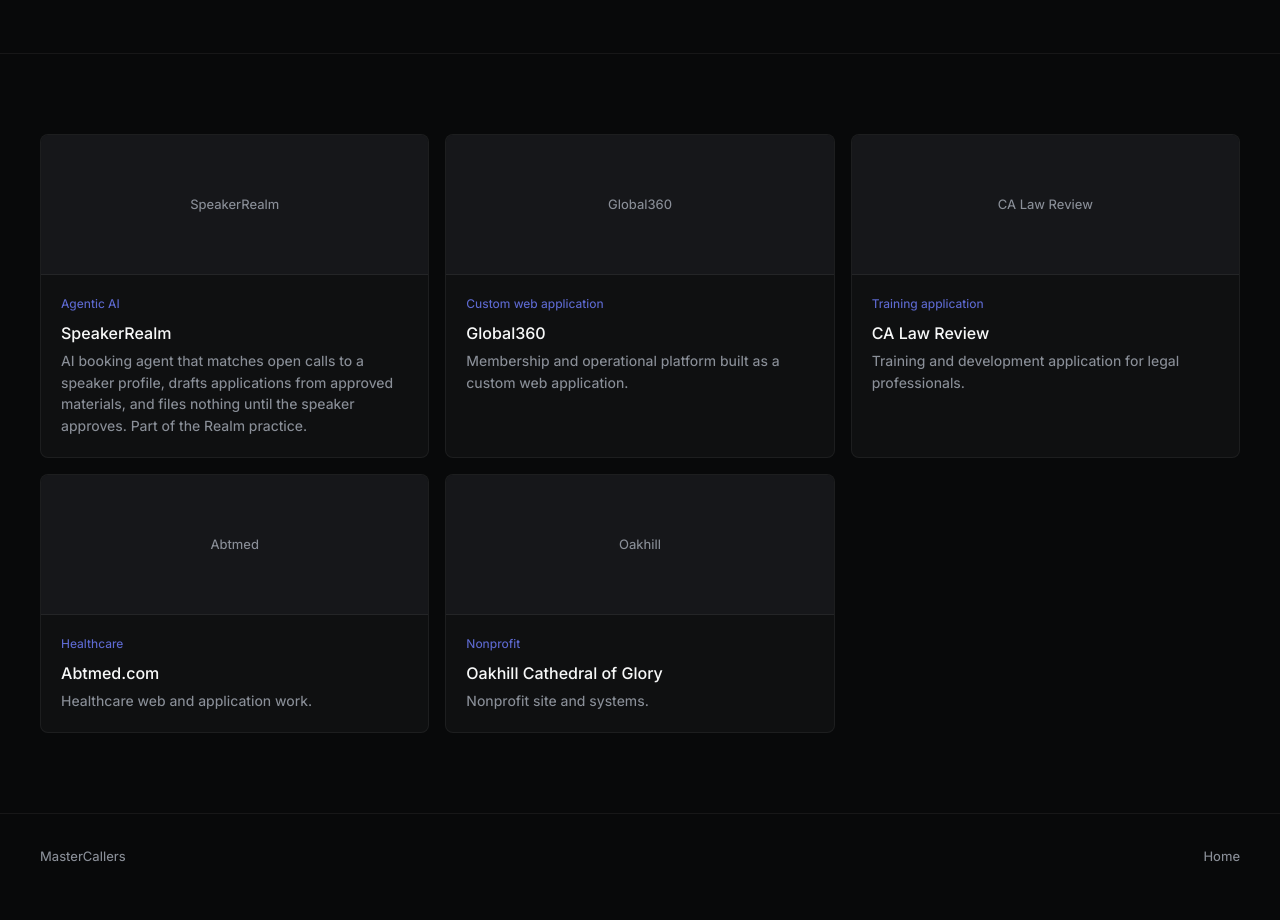
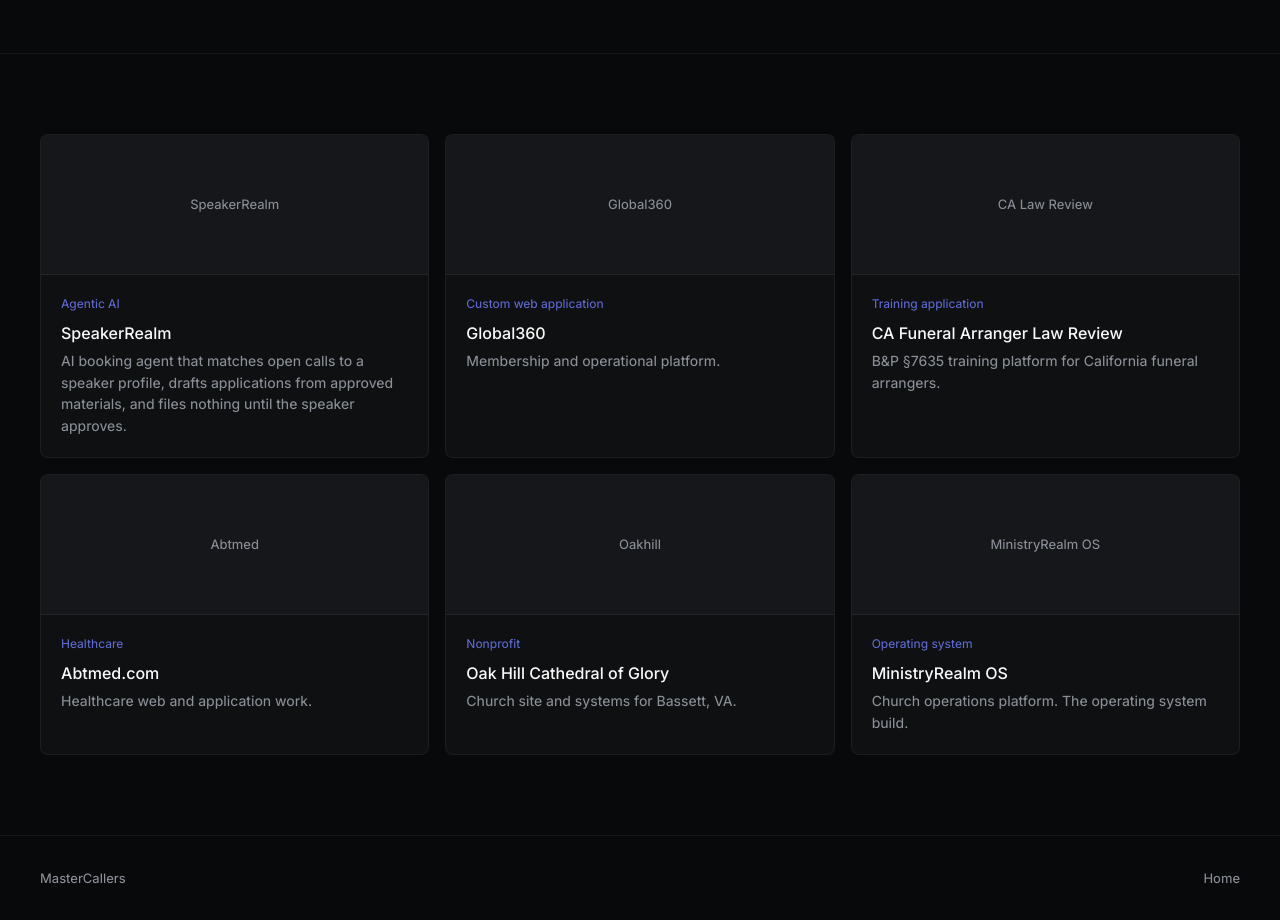
Before and after one commit to SpeakerRealm/mastercallers-site, a plain HTML site: page work.html in a window 1280 px wide. Shown: the part 340-1260 px from the top of the page. Before the commit the page ends 1238 px from the top, so only its background shows below. Drawn offline with Linux system fonts and the light colour scheme.

Commit message:
Add real links and sixth work piece (MinistryRealm OS)

```diff
--- a/work.html
+++ b/work.html
@@ -30,46 +30,54 @@
 
 <section class="section">
   <div class="work-grid">
-    <div class="work-card">
+    <a href="https://speakerrealm.org" class="work-card" target="_blank">
       <div class="visual">SpeakerRealm</div>
       <div class="body">
         <div class="meta">Agentic AI</div>
         <h3>SpeakerRealm</h3>
-        <p>AI booking agent that matches open calls to a speaker profile, drafts applications from approved materials, and files nothing until the speaker approves. Part of the Realm practice.</p>
+        <p>AI booking agent that matches open calls to a speaker profile, drafts applications from approved materials, and files nothing until the speaker approves.</p>
       </div>
-    </div>
-    <div class="work-card">
+    </a>
+    <a href="https://global360assurance.com" class="work-card" target="_blank">
       <div class="visual">Global360</div>
       <div class="body">
         <div class="meta">Custom web application</div>
         <h3>Global360</h3>
-        <p>Membership and operational platform built as a custom web application.</p>
+        <p>Membership and operational platform.</p>
       </div>
-    </div>
-    <div class="work-card">
+    </a>
+    <a href="https://calawreview.com" class="work-card" target="_blank">
       <div class="visual">CA Law Review</div>
       <div class="body">
         <div class="meta">Training application</div>
-        <h3>CA Law Review</h3>
-        <p>Training and development application for legal professionals.</p>
+        <h3>CA Funeral Arranger Law Review</h3>
+        <p>B&P §7635 training platform for California funeral arrangers.</p>
       </div>
-    </div>
-    <div class="work-card">
+    </a>
+    <a href="https://abtmed.com" class="work-card" target="_blank">
       <div class="visual">Abtmed</div>
       <div class="body">
         <div class="meta">Healthcare</div>
         <h3>Abtmed.com</h3>
         <p>Healthcare web and application work.</p>
       </div>
-    </div>
-    <div class="work-card">
+    </a>
+    <a href="https://oakhillcathedralofglory.com" class="work-card" target="_blank">
       <div class="visual">Oakhill</div>
       <div class="body">
         <div class="meta">Nonprofit</div>
-        <h3>Oakhill Cathedral of Glory</h3>
-        <p>Nonprofit site and systems.</p>
+        <h3>Oak Hill Cathedral of Glory</h3>
+        <p>Church site and systems for Bassett, VA.</p>
       </div>
-    </div>
+    </a>
+    <a href="https://os.ministryrealm.com" class="work-card" target="_blank">
+      <div class="visual">MinistryRealm OS</div>
+      <div class="body">
+        <div class="meta">Operating system</div>
+        <h3>MinistryRealm OS</h3>
+        <p>Church operations platform. The operating system build.</p>
+      </div>
+    </a>
   </div>
 </section>
 
```
